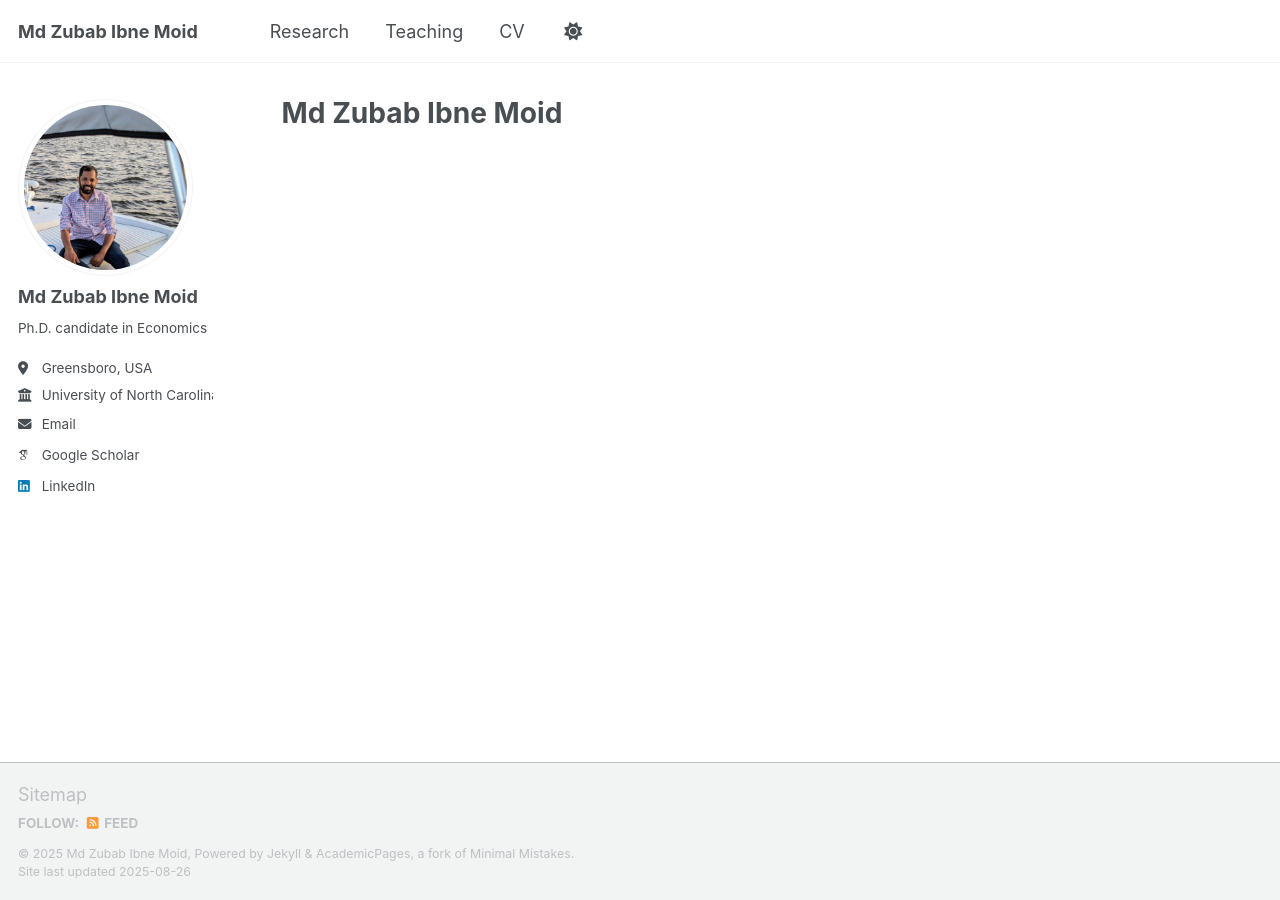
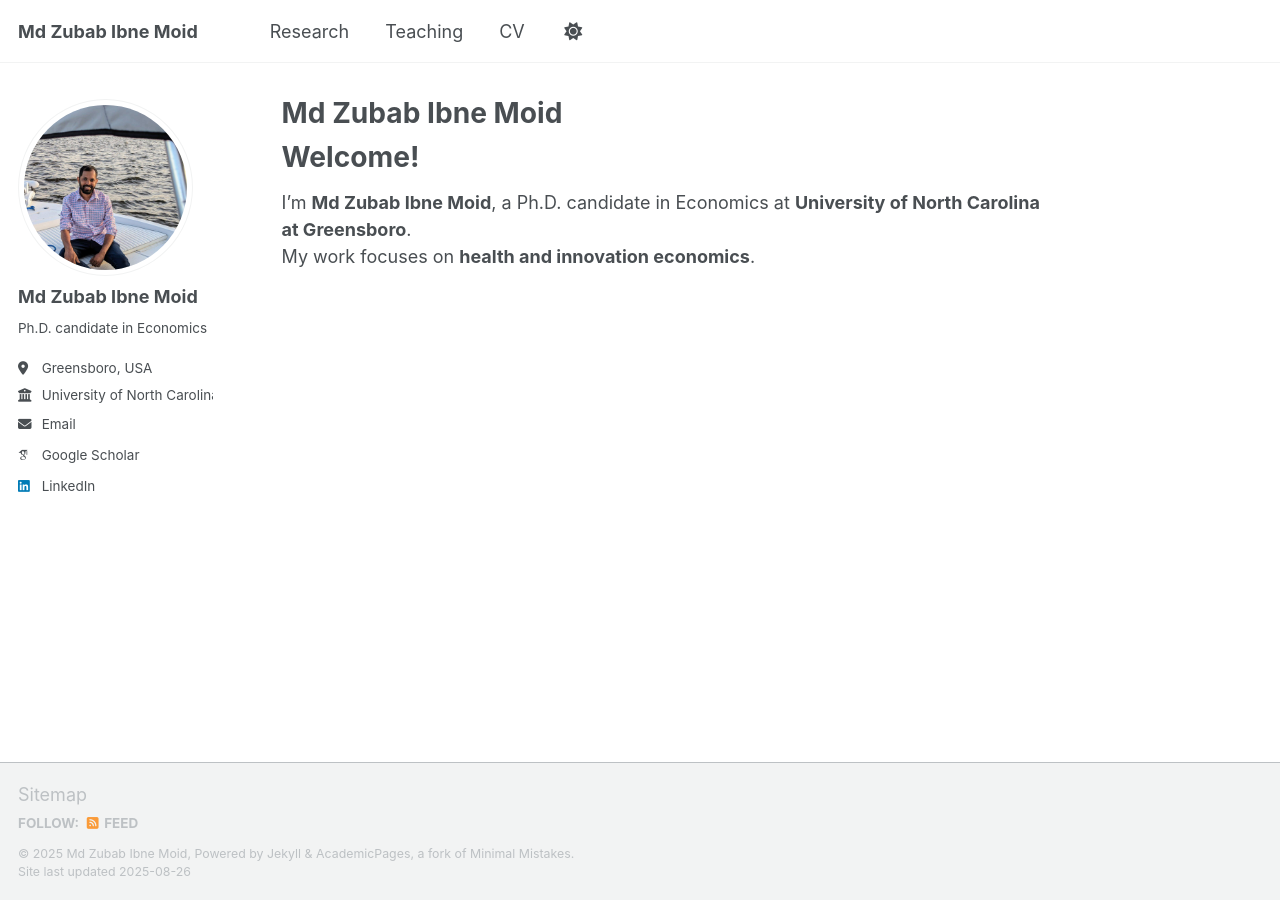
Before and after one commit to Zubab/Zubab.github.io, a Jekyll site: the page built from _pages/about.md, in a window 1280 px wide. Built offline with Jekyll 4.4.1, drawn with Linux system fonts in a browser that asks for light colours; some web fonts are replaced; a script that is not in the unit is left out.

Commit message:
Update about.md

```diff
--- a/_pages/about.md
+++ b/_pages/about.md
@@ -6,3 +6,7 @@ redirect_from:
   - /about/
   - /about.html
 ---
+# Welcome!
+
+I’m **Md Zubab Ibne Moid**, a Ph.D. candidate in Economics at **University of North Carolina at Greensboro**.
+My work focuses on **health and innovation economics**.
```
